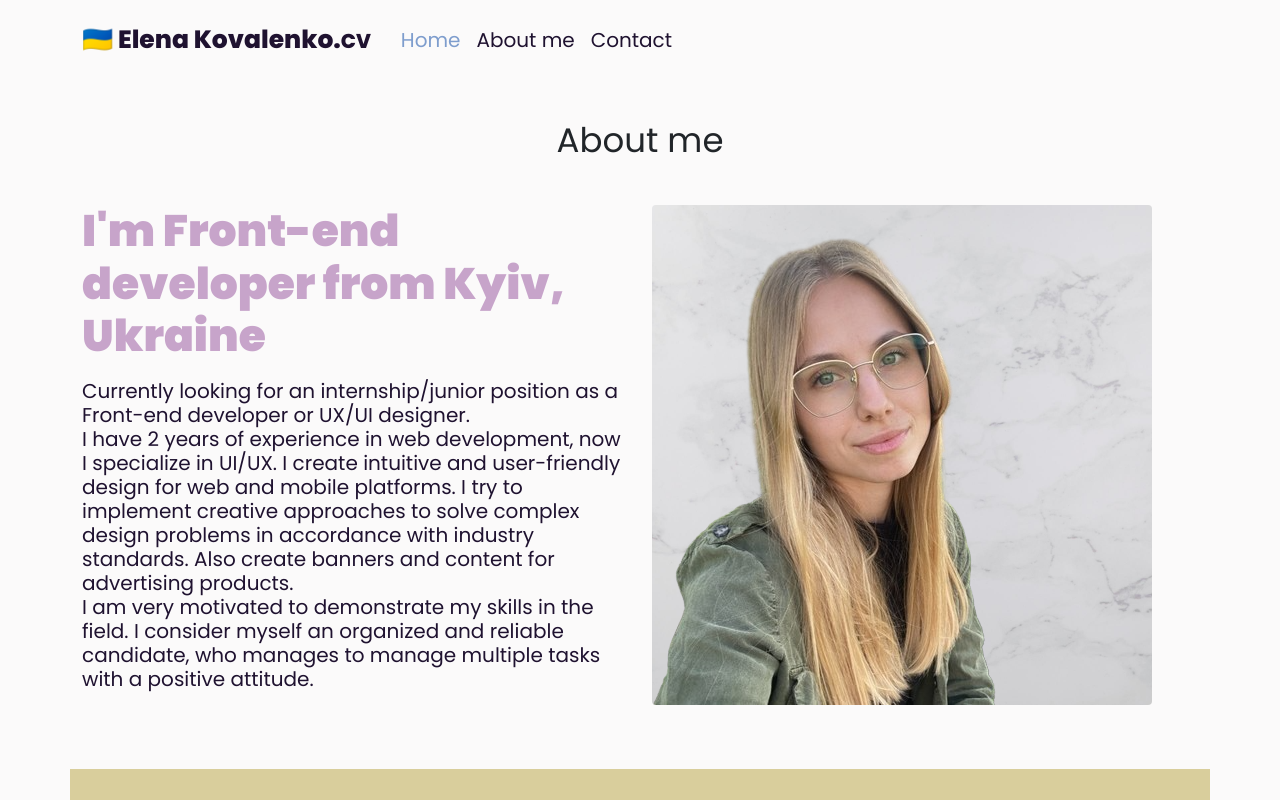
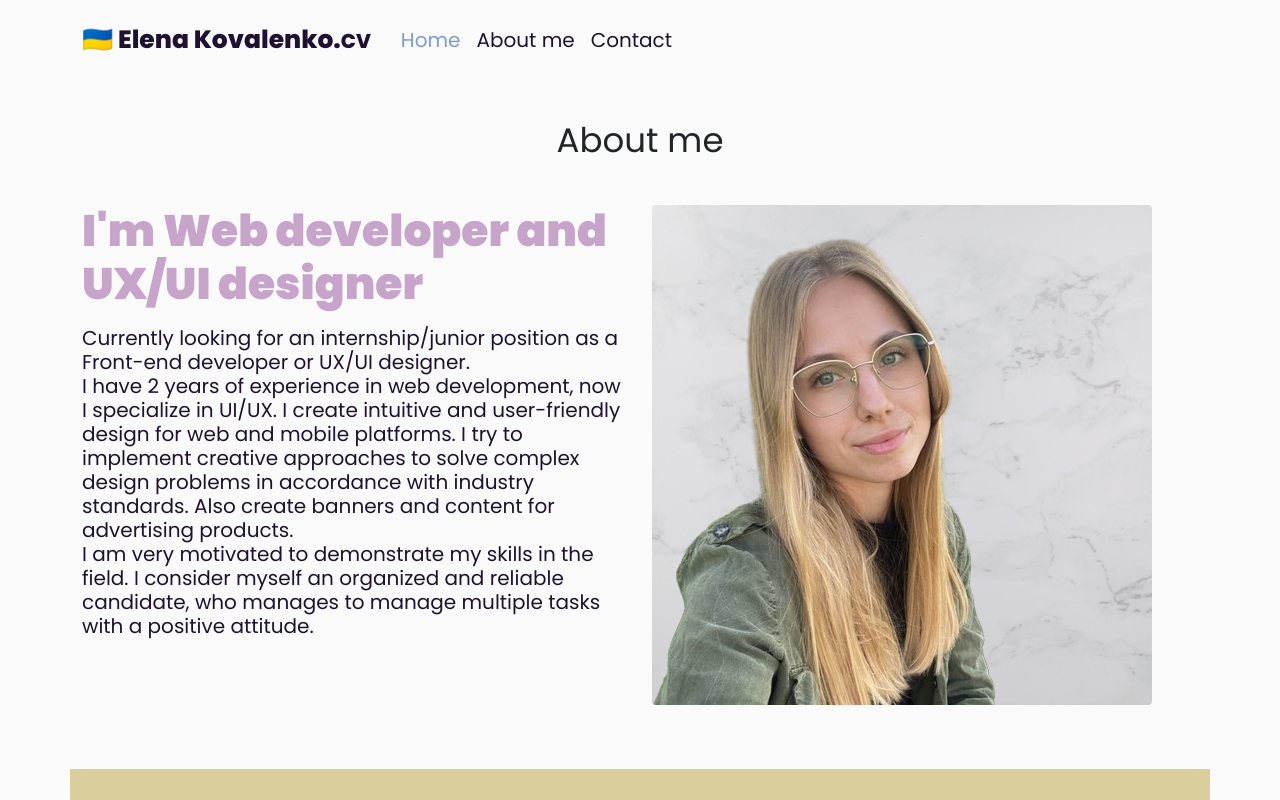
Before and after one commit to ElenaKova/Pers_site, a website: page about.html in a window 1280 px wide. Shown: the top 800 px of the page. Drawn offline with nearby package versions, Linux system fonts and the light colour scheme; a web font is replaced by a local one.

Commit message:
change screenshot

```diff
--- a/about.html
+++ b/about.html
@@ -56,9 +56,10 @@
         <div class="about-me">
             <div class="row align-items-start">
                 <div class="col-lg-6 ">
-                    <h1 class="text-start my-3">I'm Front-end developer from Kyiv, Ukraine</h1>
+                    <h1 class="text-start my-3">I'm Web developer and UX/UI designer</h1>
                     <p class="subscription my-3">
-                        Currently looking for an internship/junior position as a Front-end developer or UX/UI designer.<br>
+                        Currently looking for an internship/junior position as a Front-end developer or UX/UI
+                        designer.<br>
                         I have 2 years of experience in web development, now I specialize in UI/UX. I create intuitive
                         and user-friendly design for web and mobile platforms. I try to implement creative approaches to
                         solve complex design problems in accordance with industry standards. Also create banners and
```
Also changed, not shown: Behance.png (added), img/react-weather-app-2023.netlify.app_ (1) — копия.png (added), img/react-weather-app-2023.netlify.app_ — копия.png (added).
